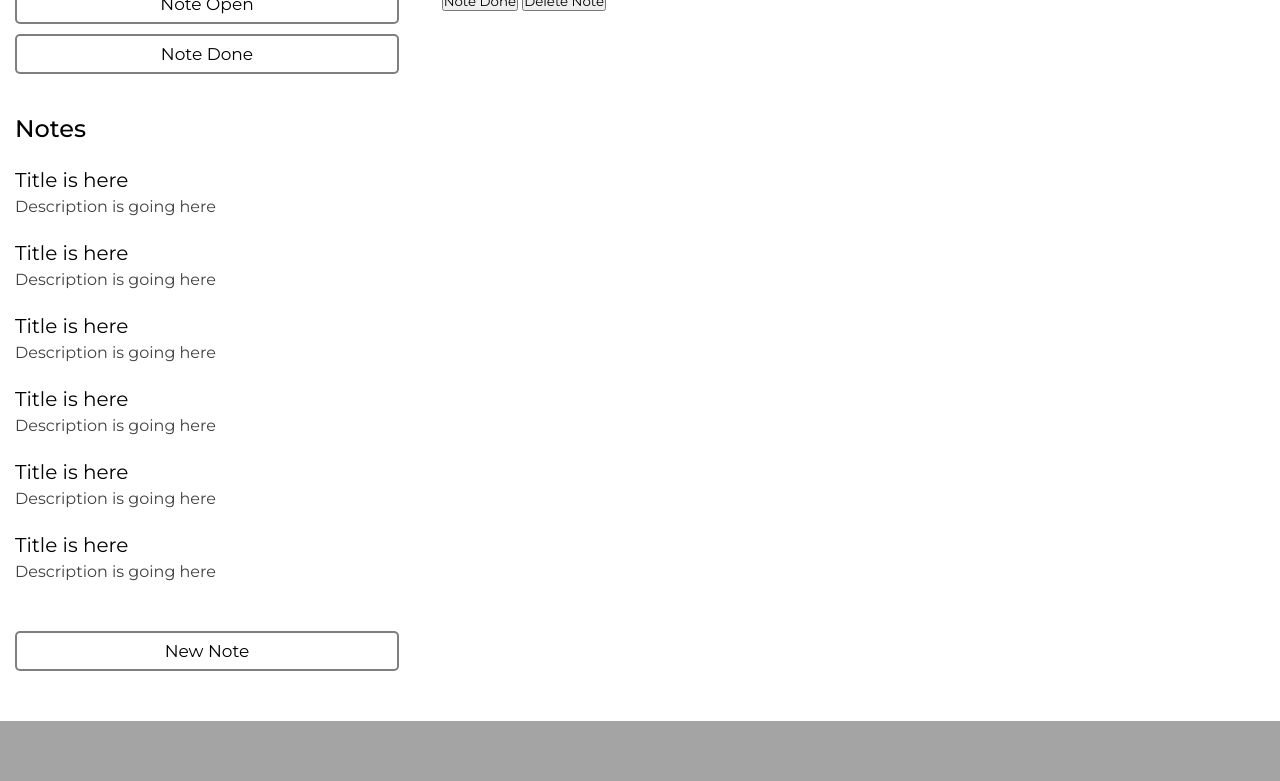
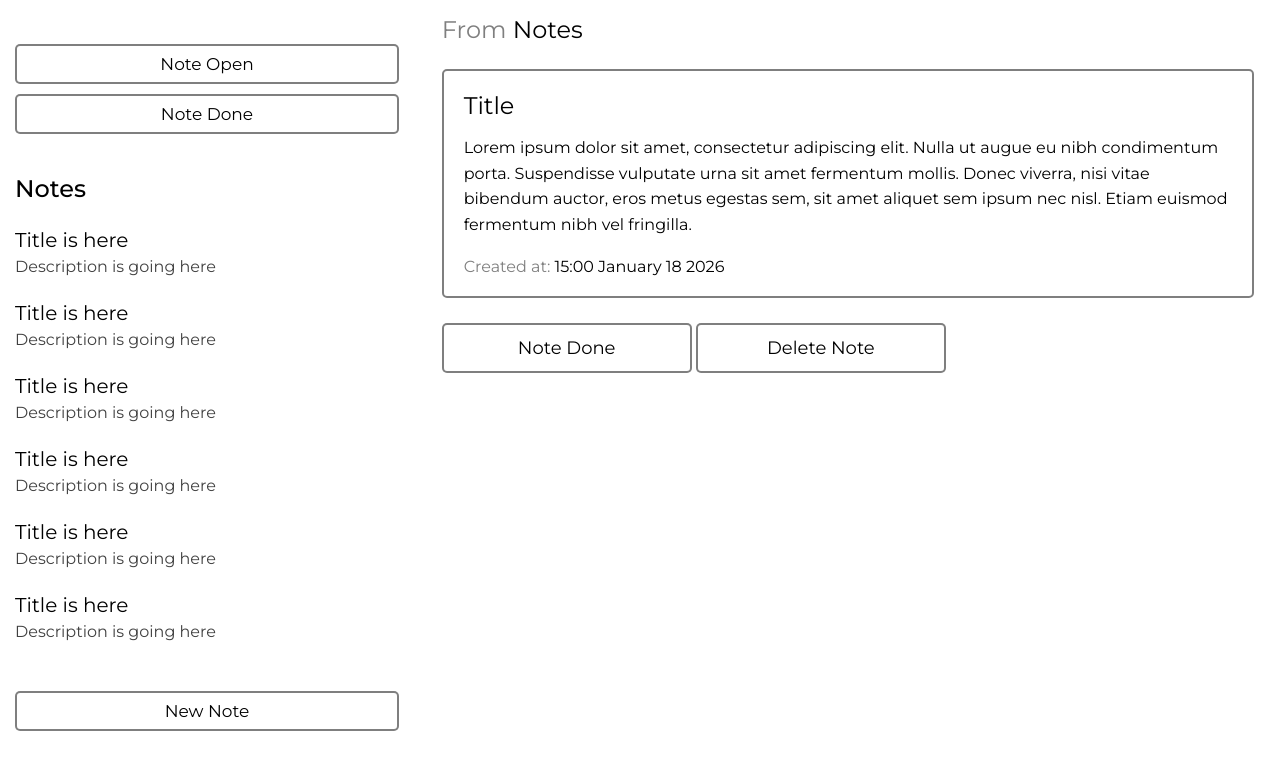
Before and after one commit to yoga1234/maranotes-2, a website built with webpack: page src/template.html in a window 1280 px wide. Shown: the part 85-866 px from the top of the page. Before the commit the page ends 806 px from the top, so only its background shows below. Built offline with nearby package versions, Linux system fonts and the light colour scheme; a web font is replaced by a local one.

Commit message:
adding styles to the right side

```diff
--- a/src/module/RightSide/doneDeleteButton.js
+++ b/src/module/RightSide/doneDeleteButton.js
@@ -1,8 +1,8 @@
 export function doneDeleteButton() {
   return `
-    <div classname="done-delete-button">
-      <button classname="done-button">Note Done</button>
-      <button classname="delete-note-button">Delete Note</button>
+    <div class="done-delete-button">
+      <button class="note-done-button">Note Done</button>
+      <button class="delete-note-button">Delete Note</button>
     </div>
   `;
 }
--- a/src/module/RightSide/noteDetails.js
+++ b/src/module/RightSide/noteDetails.js
@@ -1,10 +1,11 @@
 export function noteDetails() {
   return `
-    <div classname="note-details">
-      <div classname="div-card">
-        <p classname="card-title">Title</p>
-        <p classname="card-description">Project description goes here</p>
-        <p classname="created-at">Created at: 15:00 January 18 2026</p>
+    <div class="note-details">
+      <div class="card">
+        <p class="card-title">Title</p>
+        <p class="card-description">
+Lorem ipsum dolor sit amet, consectetur adipiscing elit. Nulla ut augue eu nibh condimentum porta. Suspendisse vulputate urna sit amet fermentum mollis. Donec viverra, nisi vitae bibendum auctor, eros metus egestas sem, sit amet aliquet sem ipsum nec nisl. Etiam euismod fermentum nibh vel fringilla.</p>
+        <p class="created-at">Created at: <strong>15:00 January 18 2026 </strong></p>
       </div>
     </div>
   `;
--- a/src/module/RightSide/noteSource.js
+++ b/src/module/RightSide/noteSource.js
@@ -1,5 +1,5 @@
 export function noteSource() {
   return `
-    <p classname="note-source">From <span classname="note-source-strong">Notes</span></p>
+    <p class="note-source">From <span class="note-source-strong">Notes</span></p>
   `;
 }
--- a/src/styles/leftSide.css
+++ b/src/styles/leftSide.css
@@ -1,6 +1,7 @@
 .mara-logo {
   font-size: 28px;
-  margin-top: 25px;
+  margin-top: 35px;
+  margin-bottom: 50px;
   font-weight: 500;
 }
 .note-open-btn,
--- a/src/styles/rightSide.css
+++ b/src/styles/rightSide.css
@@ -0,0 +1,42 @@
+.note-source {
+  color: rgba(0, 0, 0, 0.5);
+  font-size: 24px;
+  margin-top: 100px;
+}
+.note-source .note-source-strong {
+  color: rgba(0, 0, 0, 1);
+}
+.note-details {
+  border: 2px solid rgba(0, 0, 0, 0.5);
+  border-radius: 5px;
+  padding: 20px;
+  margin-top: 25px;
+  width: 90%;
+}
+.note-details .card .card-title {
+  font-size: 24px;
+}
+.note-details .card .card-description {
+  margin-top: 15px;
+  line-height: 1.6;
+}
+.note-details .card .created-at {
+  margin-top: 20px;
+  color: rgba(0, 0, 0, 0.5);
+}
+.note-details .card .created-at strong {
+  color: rgba(0, 0, 0, 1);
+  font-weight: 400;
+}
+.done-delete-button {
+  margin-top: 25px;
+}
+.note-done-button,
+.delete-note-button {
+  background-color: #ffffff;
+  border: 2px solid rgba(0, 0, 0, 0.5);
+  border-radius: 5px;
+  font-size: 18px;
+  height: 50px;
+  width: 250px;
+}
```
